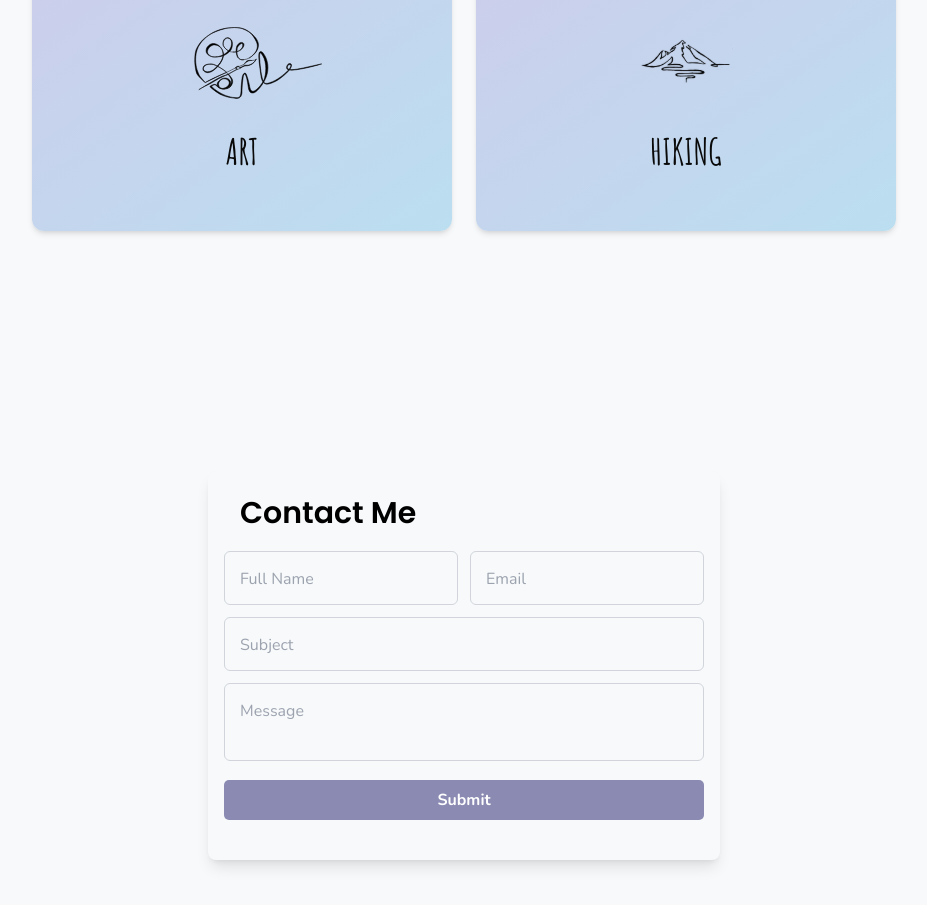
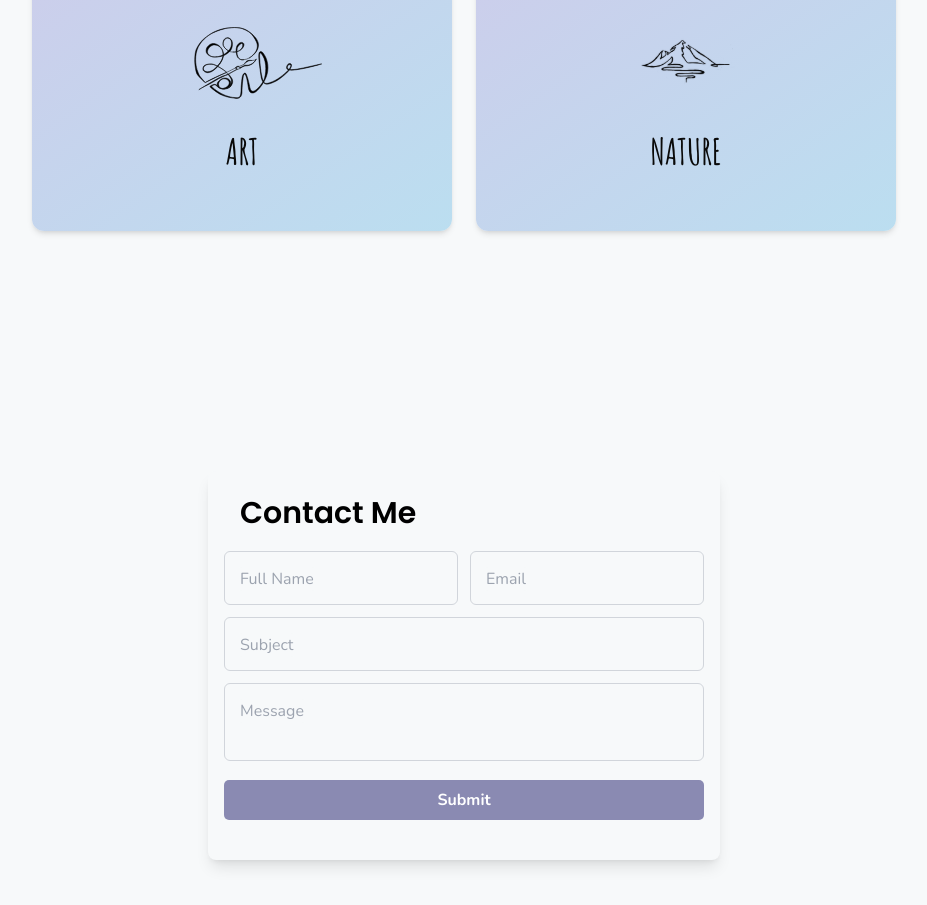
Before and after one commit to Kinenystuen/KON_portfolio, a React (Vite) app: page / in a window 1280 px wide. Shown: the part 3640-4545 px from the top of the page, without its empty margins (176-1103 px from the left). Built offline with nearby package versions, Linux system fonts and the light colour scheme; no server answers; what tailwindcss-motion would draw is missing.

Commit message:
Name change

```diff
--- a/src/components/interestsSection/InterestsSection.tsx
+++ b/src/components/interestsSection/InterestsSection.tsx
@@ -17,7 +17,7 @@ const InterestsSection = () => {
             imgPosition="left-4"
           />
           <InterestsBox
-            title="Hiking"
+            title="Nature"
             image="assets/Art_mountain.svg"
             link="/gallery/nature"
           />
```
